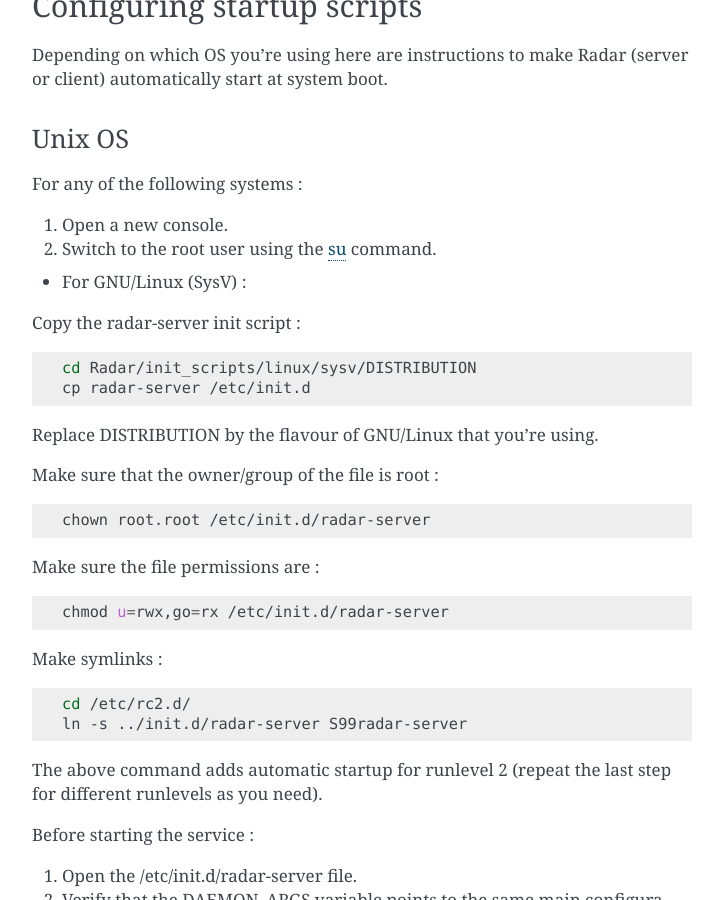
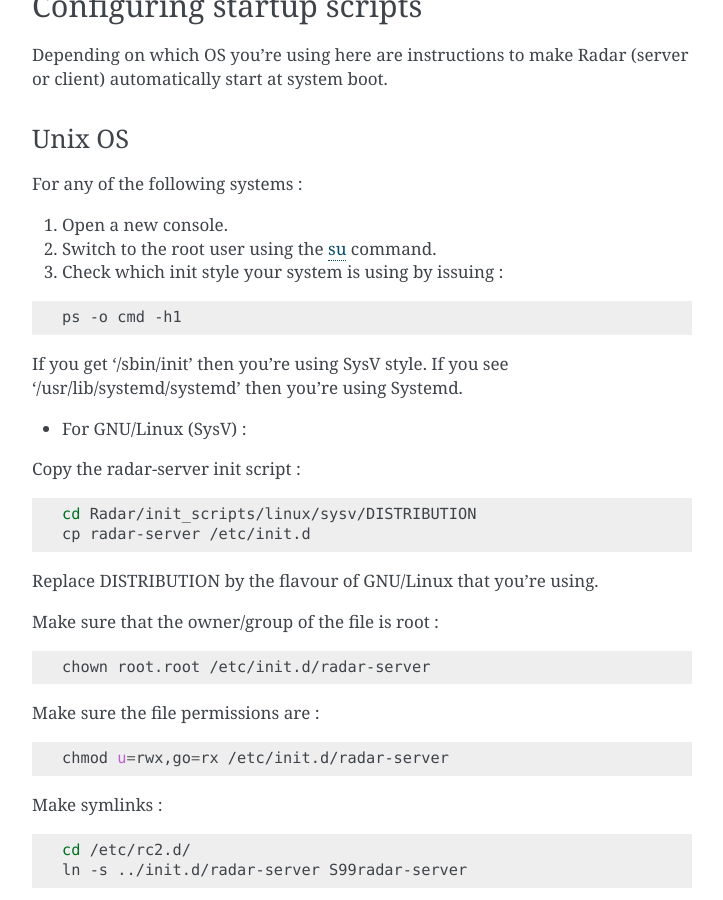
Before and after one commit to lliendo/Radar, a Sphinx documentation site: the page built from docs/installation.rst, in a window 1280 px wide and 900 px high, scrolled down 3107 px. Shown: the whole window, without its empty margins (388-1111 px from the left). Built offline with Sphinx 7.4.7, drawn with Linux system fonts in a browser that asks for light colours.

Commit message:
- Updated documentation.

```diff
--- a/docs/installation.rst
+++ b/docs/installation.rst
@@ -177,6 +177,14 @@
 
 1. Open a new console.
 2. Switch to the root user using the `su <https://en.wikipedia.org/wiki/Su_%28Unix%29>`_ command.
+3. Check which init style your system is using by issuing :
+
+.. code-block:: bash
+
+    ps -o cmd -h1
+
+If you get '/sbin/init' then you're using SysV style.
+If you see '/usr/lib/systemd/systemd' then you're using Systemd.
 
 * For GNU/Linux (SysV) :
 
--- a/docs/internals.rst
+++ b/docs/internals.rst
@@ -56,6 +56,7 @@
         /scripts             # Launch scripts of Radar server and client.
                              # Configuration scripts for Radar server and client.
 
+        /init_scripts        # Init scripts for different operating systems.
         /tests               # Project's tests.
 
         /radar
```
Also changed, not shown: other parts of docs/internals.rst (+1 -1 lines).
